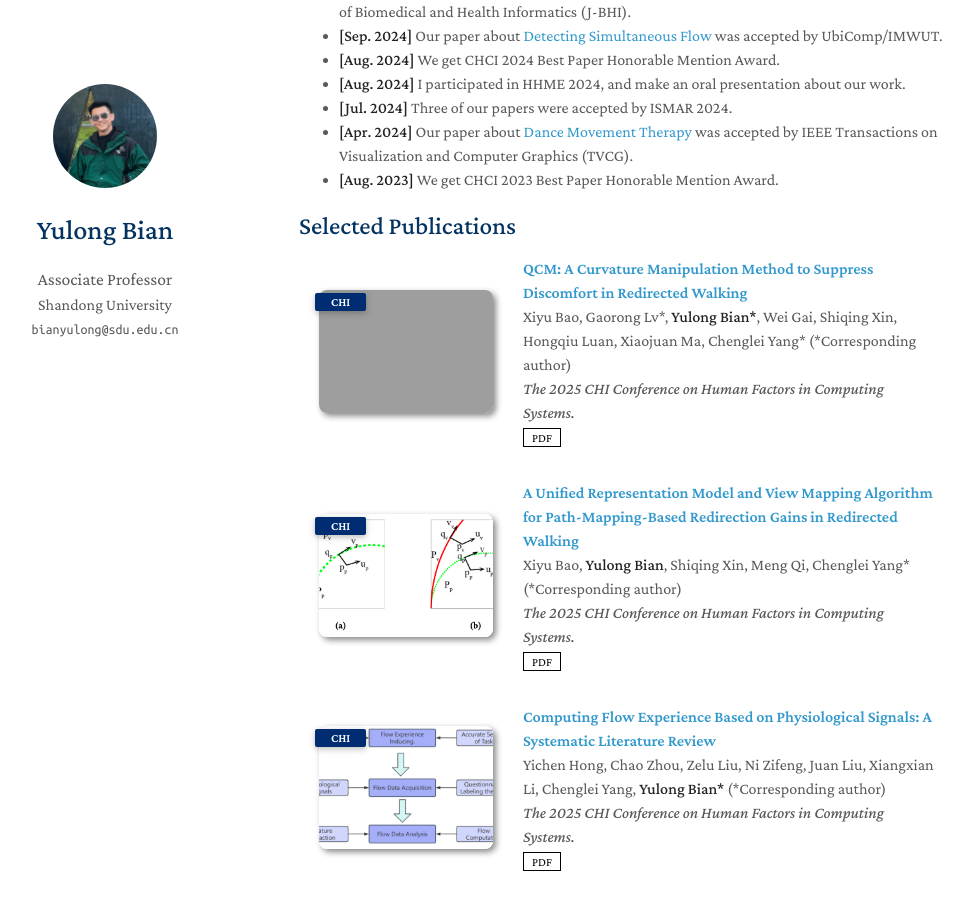
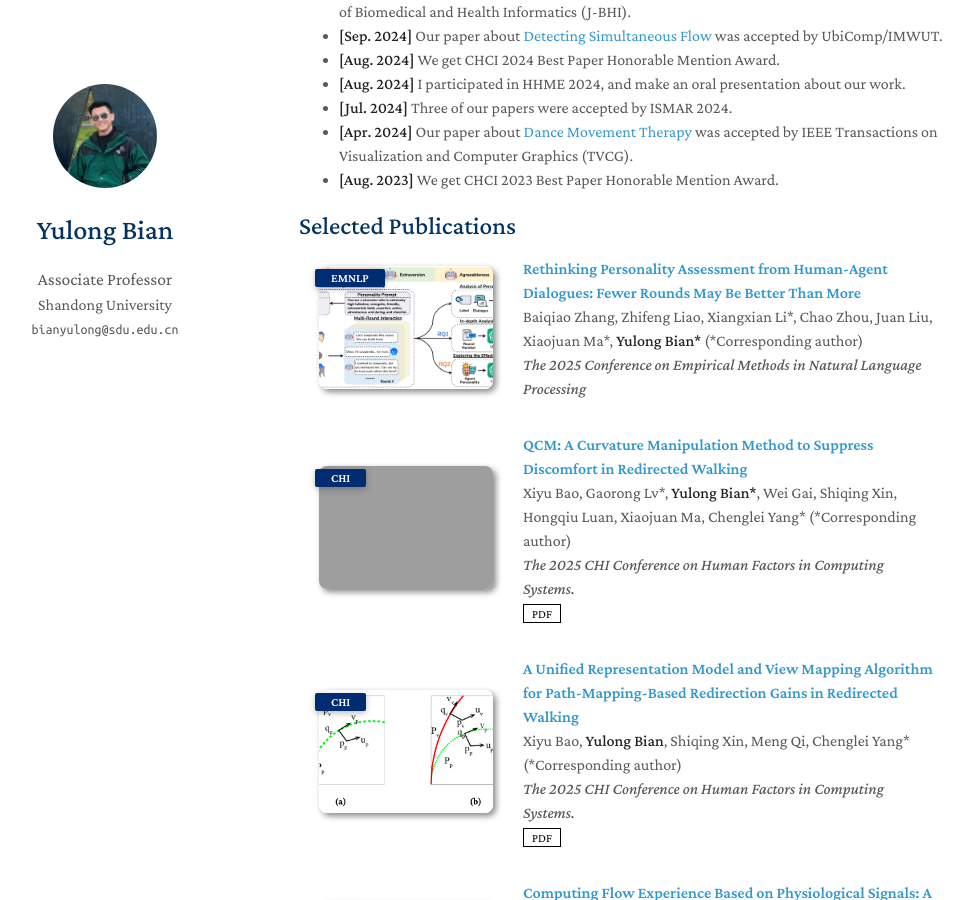
Before and after one commit to YulongBian/yulongbian.github.io, a Jekyll site: the page built from index.md, in a window 1280 px wide and 900 px high, scrolled down 898 px. Shown: the whole window, without its empty margins (171-1144 px from the left). Built offline with Jekyll 4.4.1, drawn with Linux system fonts in a browser that asks for light colours; a style sheet for code colours, icons or effects is not loaded; our own code applies the rules of GitHub Pages for plain Markdown files; grey boxes are pictures that could not be loaded.

```diff
--- a/_data/publications.yml
+++ b/_data/publications.yml
@@ -1,4 +1,11 @@
 main:
+
+
+  - title: "Rethinking Personality Assessment from Human-Agent Dialogues: Fewer Rounds May Be Better Than More"
+    authors: Baiqiao Zhang, Zhifeng Liao, Xiangxian Li*, Chao Zhou, Juan Liu, Xiaojuan Ma*, <strong>Yulong Bian*</strong> (*Corresponding author)
+    conference_short: EMNLP
+    conference: The 2025 Conference on Empirical Methods in Natural Language Processing
+    image: ./assets/img/EMNLP.png
 
   - title: "QCM: A Curvature Manipulation Method to Suppress Discomfort in Redirected Walking"
     authors: Xiyu Bao, Gaorong Lv*, <strong>Yulong Bian*</strong>, Wei Gai, Shiqing Xin, Hongqiu Luan, Xiaojuan Ma, Chenglei Yang* (*Corresponding author)
@@ -35,10 +42,9 @@ main:
     authors: Shilong Liu, Chaorui Tong, Zelu Liu, Xiangxian Li*, Yawen Zheng, Chao Zhou, Juan Liu, <strong>Yulong Bian*</strong> (*Corresponding authors)
     conference_short: UIST
     conference: The ACM Symposium on User Interface Software and Technology, 2025.
-    pdf: https://dl.acm.org/doi/10.1145/3699774
+    pdf: ./assets/files/UIST25.pdf
     image: ./assets/img/UIST.png
     notes: Oral Presentation
-
 
   - title: "Examining the Validity of An Endoscopist-patient Co-participative Virtual Reality Method (EPC-VR) in Pain Relief during Colonoscopy"
     authors: <strong>Yulong Bian</strong>, Juan Liu, Yongjiu Lin, Weiying Liu, Yang Zhang, Tangjun Qu, Sheng Li, Zhaojie Pan, Wenming Liu, Wei Huang, Ying Shi* (*Corresponding author)
```
Also changed, not shown: assets/img/EMNLP.png (added), 1 other file.
